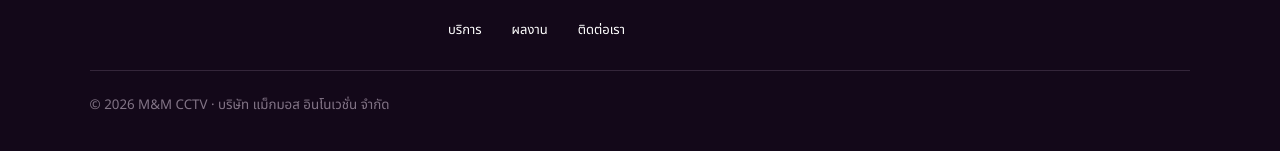
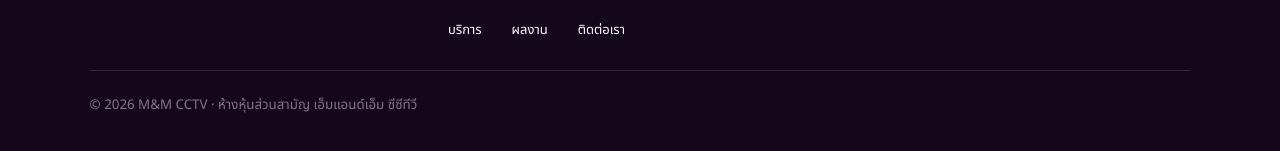
Before and after one commit to momomaggi/mmcctv-website, a React (Vite) app: page / in a window 1280 px wide. Shown: the part 5992-6143 px from the top of the page. Built offline with nearby package versions, Linux system fonts and the light colour scheme.

Commit message:
Update page.tsx

```diff
--- a/src/page.tsx
+++ b/src/page.tsx
@@ -426,7 +426,7 @@ export default function Home() {
   </div>
 </section>
 
-      <footer><a className="footer-brand" href="#top"><img src="/logo-mm-cctv.webp" alt=""/><span><strong>M&amp;M CCTV</strong><small>SMART SECURITY FOR YOUR LIFE</small></span></a><p>รับติดตั้งและดูแลระบบรักษาความปลอดภัยครบวงจร</p><div><a href="#services">บริการ</a><a href="#works">ผลงาน</a><a href="#contact">ติดต่อเรา</a></div><small>© 2026 M&amp;M CCTV · บริษัท แม็กมอส อินโนเวชั่น จำกัด</small></footer>
+      <footer><a className="footer-brand" href="#top"><img src="/logo-mm-cctv.webp" alt=""/><span><strong>M&amp;M CCTV</strong><small>SMART SECURITY FOR YOUR LIFE</small></span></a><p>รับติดตั้งและดูแลระบบรักษาความปลอดภัยครบวงจร</p><div><a href="#services">บริการ</a><a href="#works">ผลงาน</a><a href="#contact">ติดต่อเรา</a></div><small>© 2026 M&amp;M CCTV · ห้างหุ้นส่วนสามัญ เอ็มแอนด์เอ็ม ซีซีทีวี</small></footer>
       <a className="floating-line" href="https://line.me/ti/p/~mmcctv" aria-label="ติดต่อผ่านไลน์">LINE</a>
     </main>
   );
```
